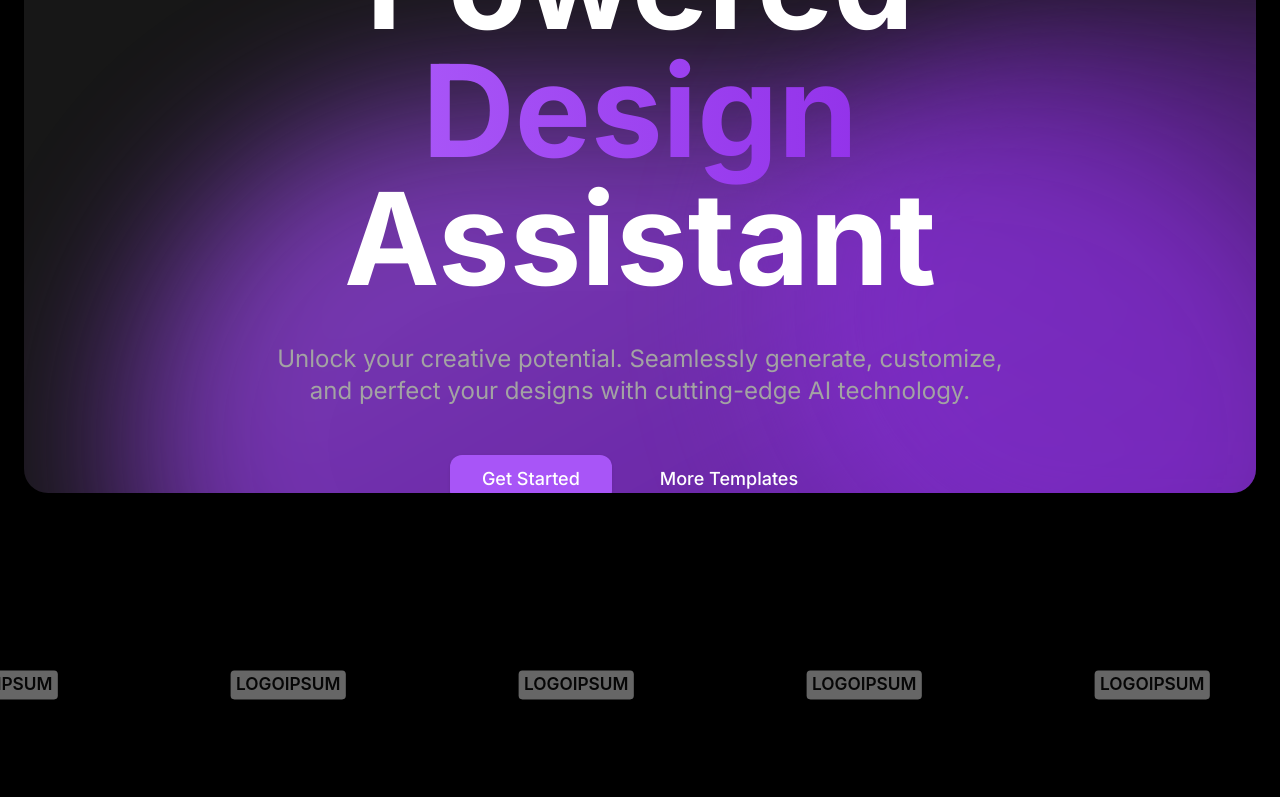
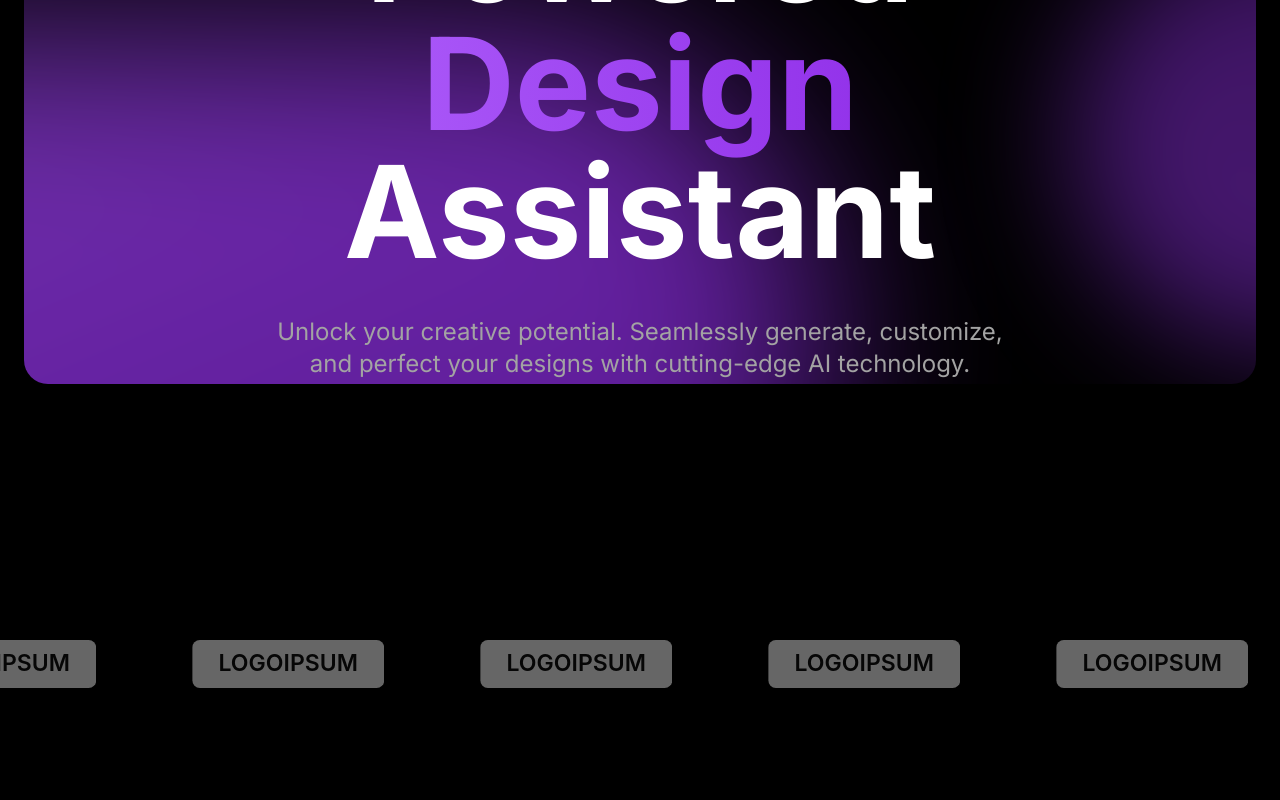
Before and after one commit to onlook-dev/starter, a Next.js app: page / in a window 1280 px wide. Shown: the part 280-1080 px from the top of the page. Built offline with nearby package versions, Linux system fonts and the light colour scheme.

Commit message:
refactor: fine-tune hero section and logo carousel
- Adjust hero container aspect ratio and background
- Refine gradient effects for more organic look
- Update logo design and spacing
- Remove arbitrary Tailwind values

Co-Authored-By: kiet@onlook.dev <kiet@onlook.dev>

```diff
--- a/components/sections/hero.tsx
+++ b/components/sections/hero.tsx
@@ -4,9 +4,9 @@ import { Button } from "@/components/ui/button";
 
 export const Hero = () => {
   return (
-    <section className="relative min-h-screen flex items-center justify-center overflow-hidden bg-black py-20">
+    <section className="relative min-h-screen flex items-center justify-center overflow-hidden bg-black py-32">
       <div className="container mx-auto px-4 md:px-6">
-        <div className="relative bg-neutral-900 rounded-3xl overflow-hidden aspect-video flex items-center">
+        <div className="relative bg-black rounded-3xl overflow-hidden aspect-[21/9] flex items-center">
           {/* Content */}
           <div className="relative z-10 w-full py-16 md:py-24 px-8 md:px-16">
             <motion.div
@@ -59,9 +59,9 @@ export const Hero = () => {
               }
             }}
           >
-            <div>
-              <div className="absolute inset-0 bg-gradient-to-br from-purple-500 via-purple-600 to-purple-700 rounded-full opacity-70 blur-3xl transform -translate-x-1/3 scale-125" />
-              <div className="absolute inset-0 bg-gradient-to-tr from-purple-600 to-purple-800 rounded-full opacity-50 blur-3xl transform translate-x-1/4 -translate-y-1/4 scale-110" />
+            <div className="absolute inset-0">
+              <div className="absolute inset-0 bg-gradient-to-br from-purple-500 via-purple-600 to-purple-700 rounded-full opacity-70 blur-3xl -translate-x-full scale-150" />
+              <div className="absolute inset-0 bg-gradient-to-tr from-purple-600 to-purple-800 rounded-full opacity-50 blur-3xl translate-x-1/2 -translate-y-1/2" />
             </div></motion.div>
         </div>
       </div>
--- a/components/sections/logo-carousel.tsx
+++ b/components/sections/logo-carousel.tsx
@@ -20,7 +20,7 @@ const duplicatedLogos = [...logos, ...logos];
 
 export const LogoCarousel = () => {
   return (
-    <div className="w-full bg-black py-20">
+    <div className="w-full bg-black py-28">
       <div className="max-w-7xl mx-auto px-4 overflow-hidden">
         <motion.div
           initial={{ opacity: 0 }}
```
Also changed, not shown: public/images/logoipsum-1.svg.
